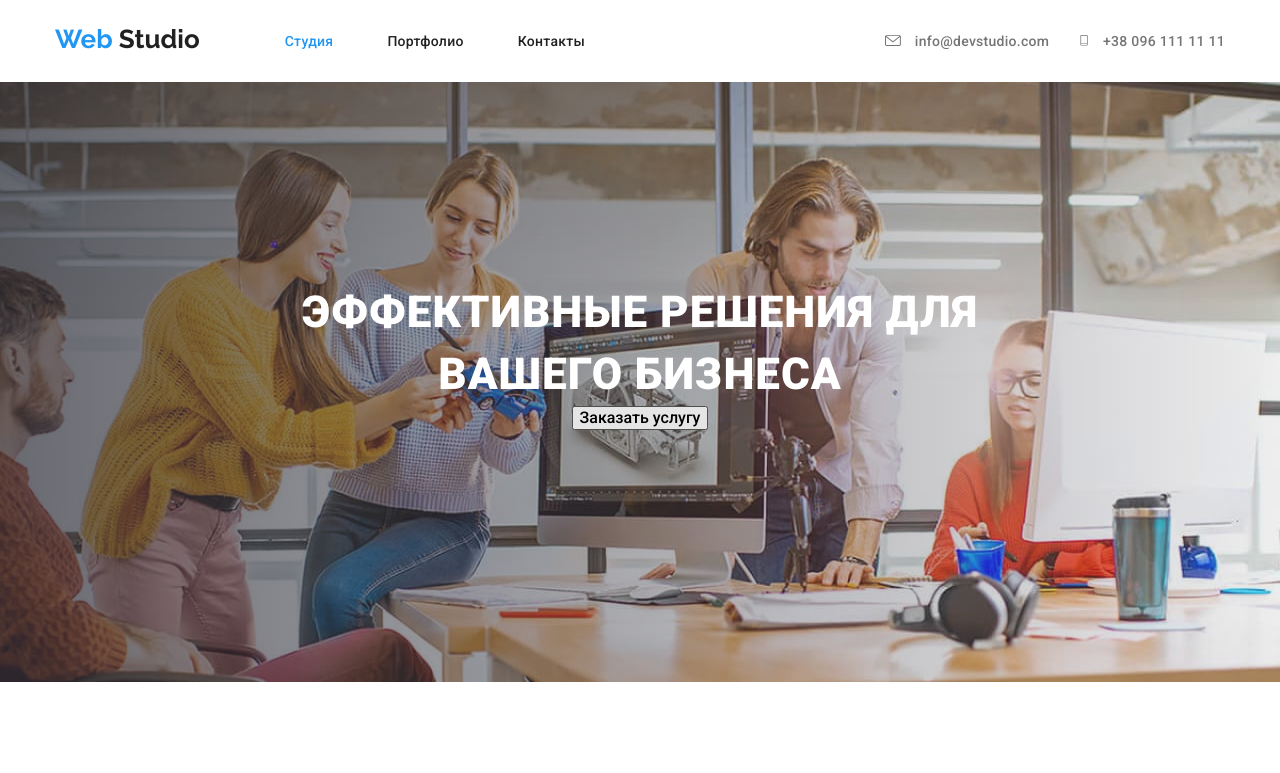
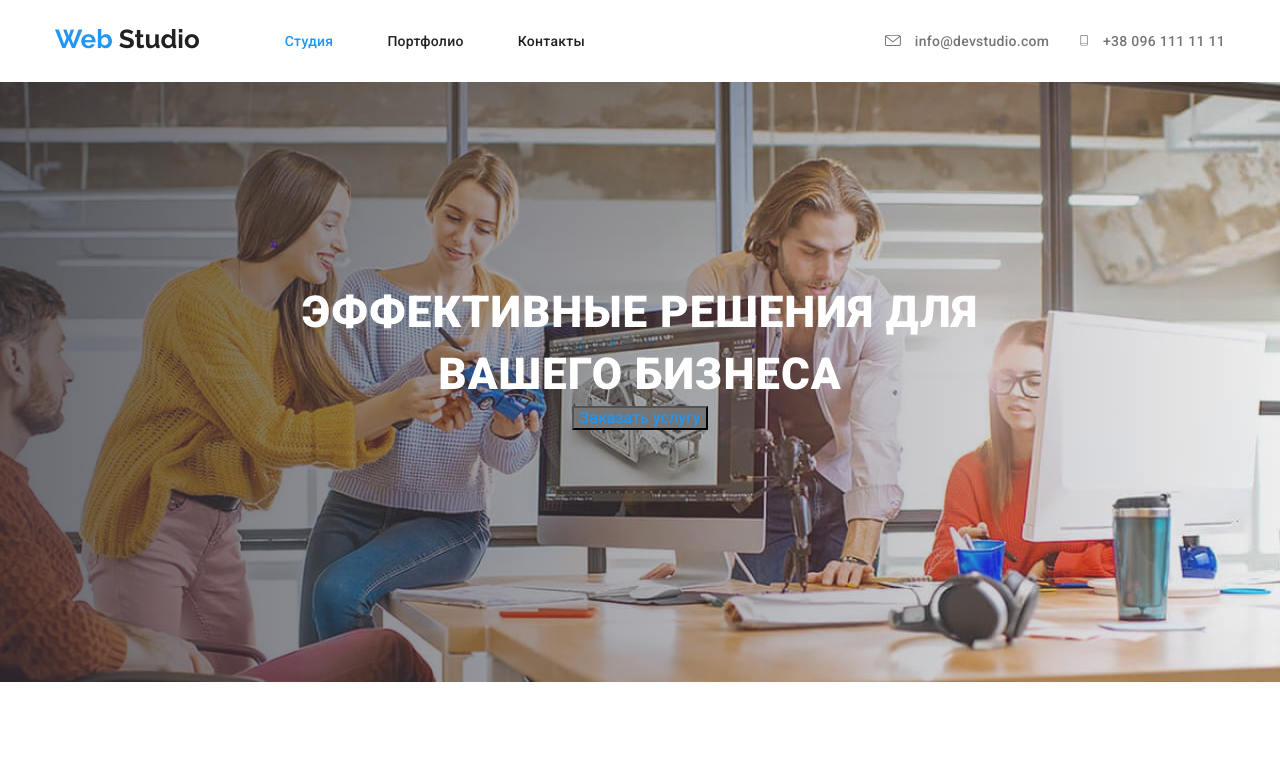
Before and after one commit to NataliaSilantieva/goit-markup-hw-04, a plain HTML site: page index.html in a window 1280 px wide. In both pictures the pointer is over the button "Заказать услугу". Shown: the top 773 px of the page. Drawn offline with nearby package versions, Linux system fonts and the light colour scheme.

Commit message:
добавляет ховер на кнопку заказа

```diff
--- a/css/styles.css
+++ b/css/styles.css
@@ -236,6 +236,11 @@ address{
     border:transparent;
     min-width:200px;
     background-color:var(--link-color);
+}
+
+.order-button:hover{
+    background-color: var(--accent-color);
+    color: var(--link-color);
 }
 
 .hero{
```
